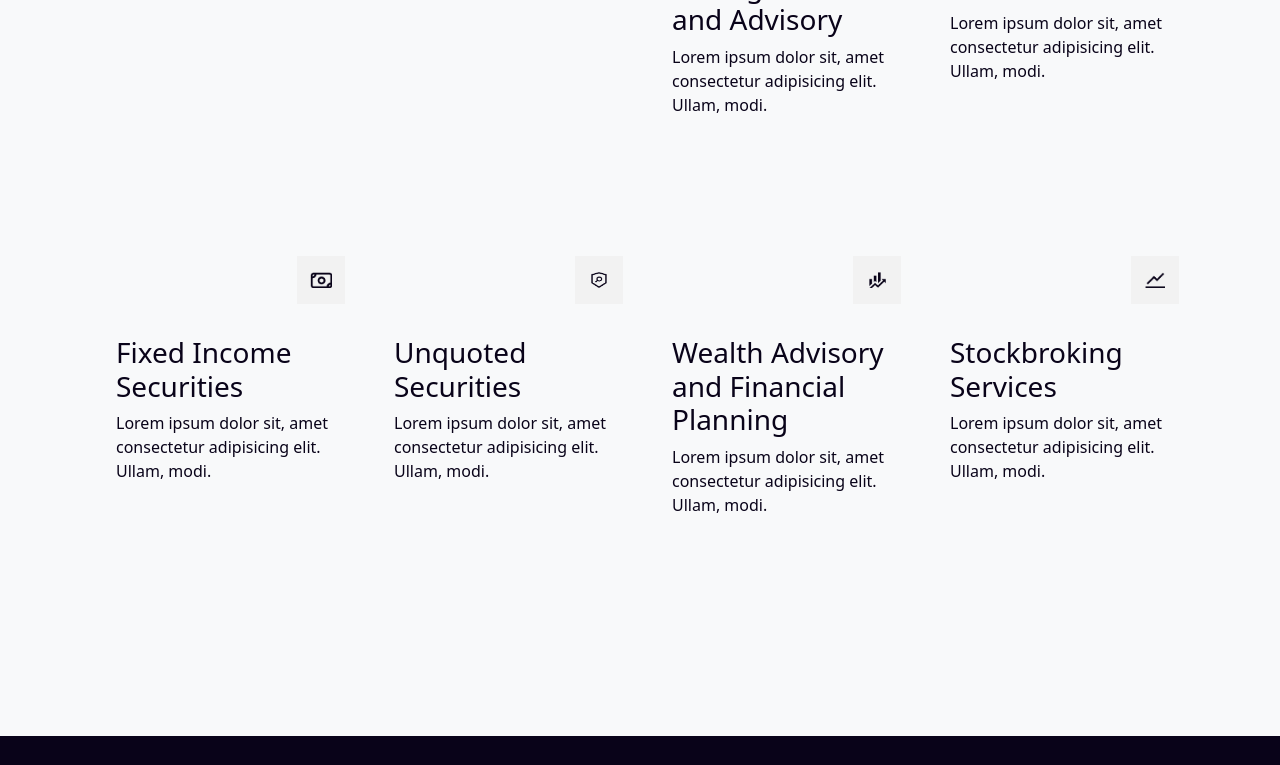
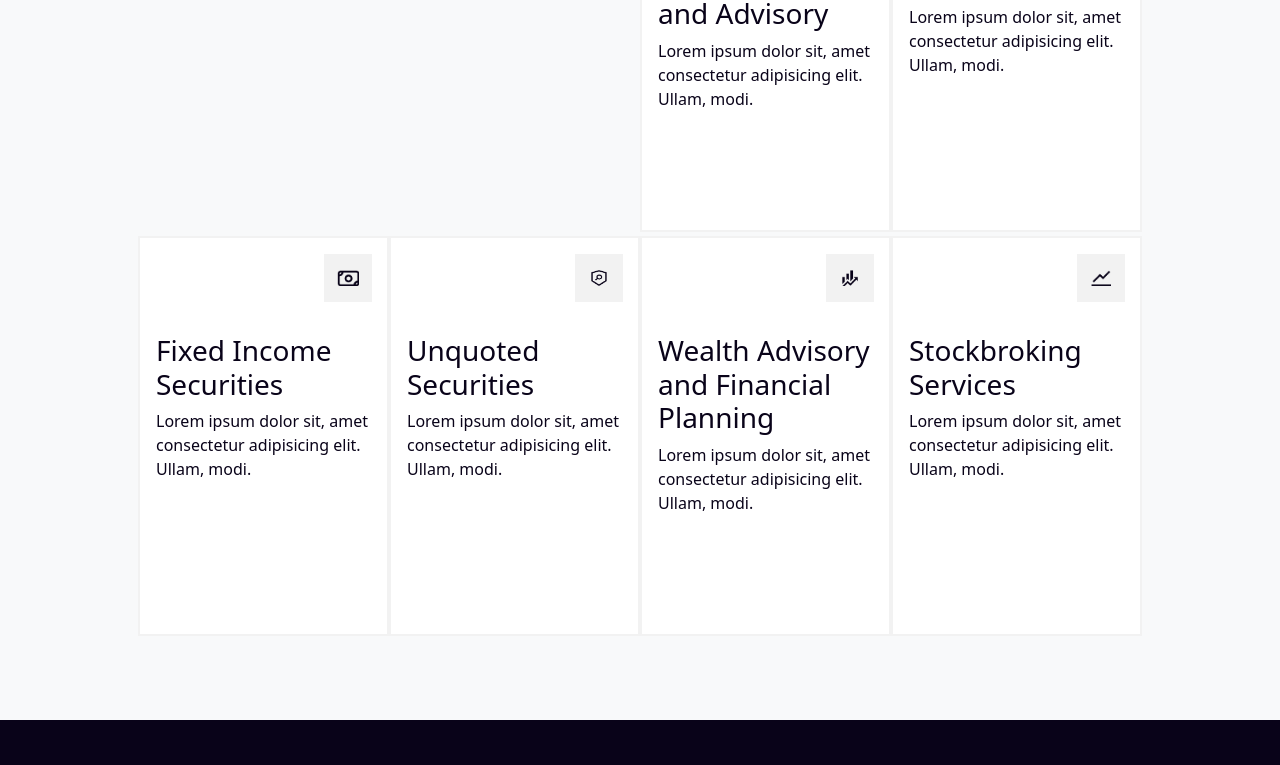
Before and after one commit to adekastanley/smatrade, a plain HTML site: page pages/services.html in a window 1280 px wide. Shown: the part 824-1589 px from the top of the page. Drawn offline with nearby package versions, Linux system fonts and the light colour scheme.

Commit message:
test upload, cards resized styled and spaced

```diff
--- a/pages/pages.css
+++ b/pages/pages.css
@@ -209,6 +209,7 @@ body {
   *
   */
 
+  /* services page  */
   .services-header {
     background-size: cover;
     background-attachment: scroll;
@@ -385,17 +386,27 @@ p {
   background-size: contain;
   width: 100%;
 }
-.service-section-3 .service-card-container {
-  /* padding: 5rem; */
+/* .service-section-3 .service-card-container {
+  edited at media queries
+} */
+.service-section-3 {
+  background-color: #f2f2f2;
 }
 .service-card-container .items {
   height: 25rem;
-  padding: 2rem;
+  padding: 1rem;
   position: relative;
   padding-top: 6rem;
+  transition: all ease-in-out 0.3s;
+  border: 2px solid #f2f2f2;
+  background-color: #ffffff;
+}
+.service-card-container div {
+  /* margin: 0.02px; */
 }
 .service-card-container .items:hover {
   background-color: #dfdaed;
+  border: 2px solid #ffffff;
 }
 .service-card-container .items:hover .arrows {
   background-color: red;
--- a/pages/services.html
+++ b/pages/services.html
@@ -96,13 +96,13 @@
 
     <!-- place being edited -->
 
-    <section class="service-section-3 container-fluid bg-light py-3 px-3">
-      <div class="service-card-container">
+    <section class="service-section-3 container-fluid bg-light py-1 px-1">
+      <div class="service-card-container container">
         <div class="row">
-          <div class="block1 col-sm-12 col-lg-6">
-            <h3>What we offer</h3>
+          <div class="block1 col-sm-12 col-lg-6 gx-3 gy-1">
+            <h3>What we offer!</h3>
           </div>
-          <div class="items col-sm-12 col-lg-3">
+          <div class="items col-sm-12 col-lg-3 gx-3 gy-1">
             <h3 class="">Portfolio Management and Advisory</h3>
             <p>
               Lorem ipsum dolor sit, amet consectetur adipisicing elit. Ullam,
@@ -112,7 +112,7 @@
               <img src="../images/caseicon.png" alt="" />
             </a>
           </div>
-          <div class="items col-sm-12 col-lg-3">
+          <div class="items col-sm-12 col-lg-3 gx-1 gy-1">
             <h3 class="">Structured Products</h3>
             <p>
               Lorem ipsum dolor sit, amet consectetur adipisicing elit. Ullam,
@@ -124,7 +124,7 @@
           </div>
         </div>
         <div class="row">
-          <div class="items col-sm-12 col-lg-3">
+          <div class="items col-sm-12 col-lg-3 gy-1">
             <h3 class="">Fixed Income Securities</h3>
             <p>
               Lorem ipsum dolor sit, amet consectetur adipisicing elit. Ullam,
@@ -134,7 +134,7 @@
               <img src="../images/incomicon.png" alt="" />
             </a>
           </div>
-          <div class="items col-sm-12 col-lg-3">
+          <div class="items col-sm-12 col-lg-3 gy-1">
             <h3 class="">Unquoted Securities</h3>
             <p>
               Lorem ipsum dolor sit, amet consectetur adipisicing elit. Ullam,
@@ -144,7 +144,7 @@
               <img src="../images/securityicon.png" alt="" />
             </a>
           </div>
-          <div class="items col-sm-12 col-lg-3">
+          <div class="items col-sm-12 col-lg-3 gy-1">
             <h3 class="">Wealth Advisory and Financial Planning</h3>
             <p>
               Lorem ipsum dolor sit, amet consectetur adipisicing elit. Ullam,
@@ -154,7 +154,7 @@
               <img src="../images/advisoricon.png" alt="" />
             </a>
           </div>
-          <div class="items col-sm-12 col-lg-3">
+          <div class="items col-sm-12 col-lg-3 gy-1">
             <h3 class="">Stockbroking Services</h3>
             <p>
               Lorem ipsum dolor sit, amet consectetur adipisicing elit. Ullam,
```
